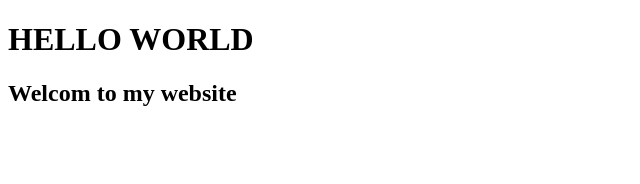
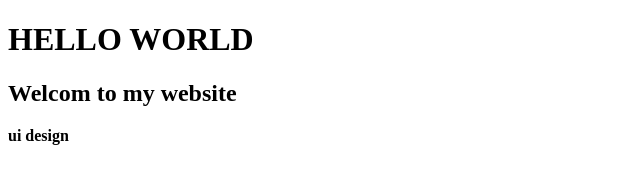
Before and after one commit to ArtitTsjk/testGit, a plain HTML site: page index.html in a window 1280 px wide. Shown: the full height of the page, 0-640 px from the left. Drawn offline with Linux system fonts and the light colour scheme.

Commit message:
ui design

```diff
--- a/index.html
+++ b/index.html
@@ -7,4 +7,5 @@
 <body>
     <h1>HELLO WORLD</h1>
     <h2>Welcom to my website</h2>
+    <b>ui design</b>
 </body>
```
